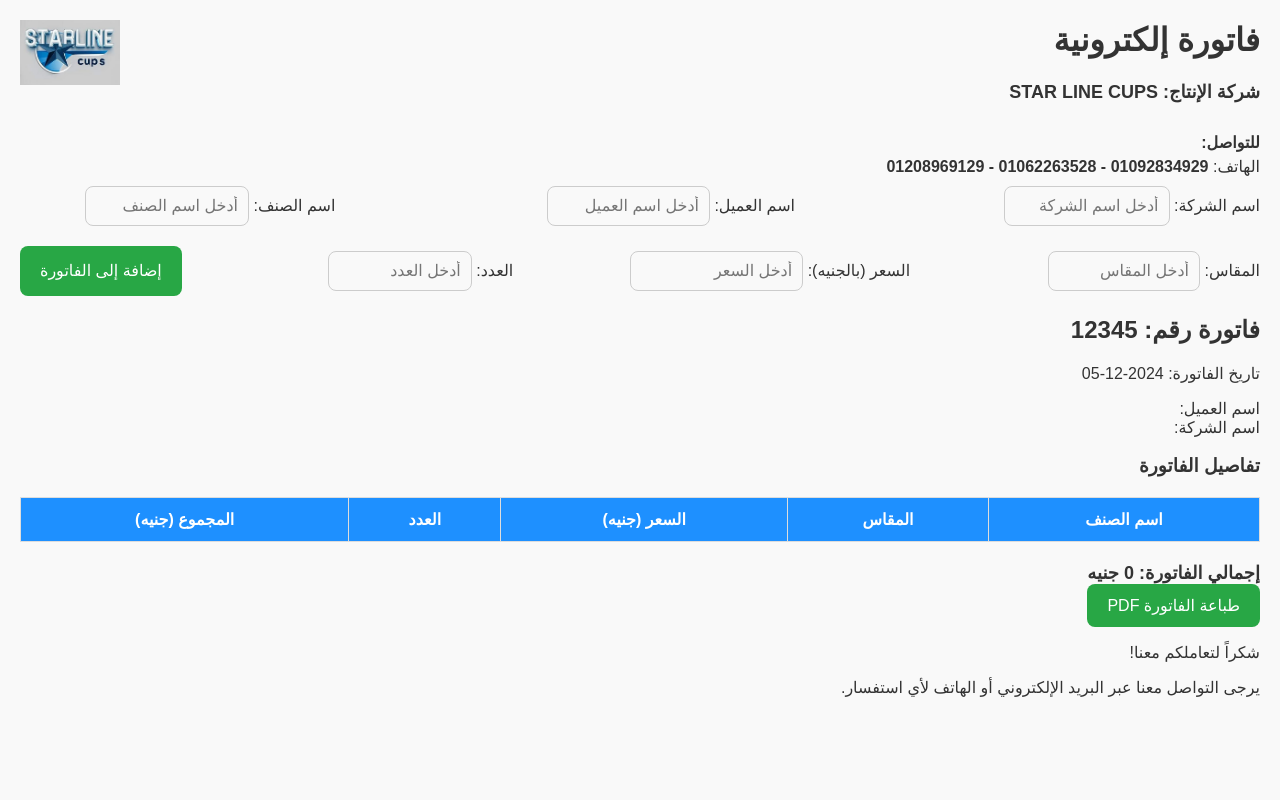
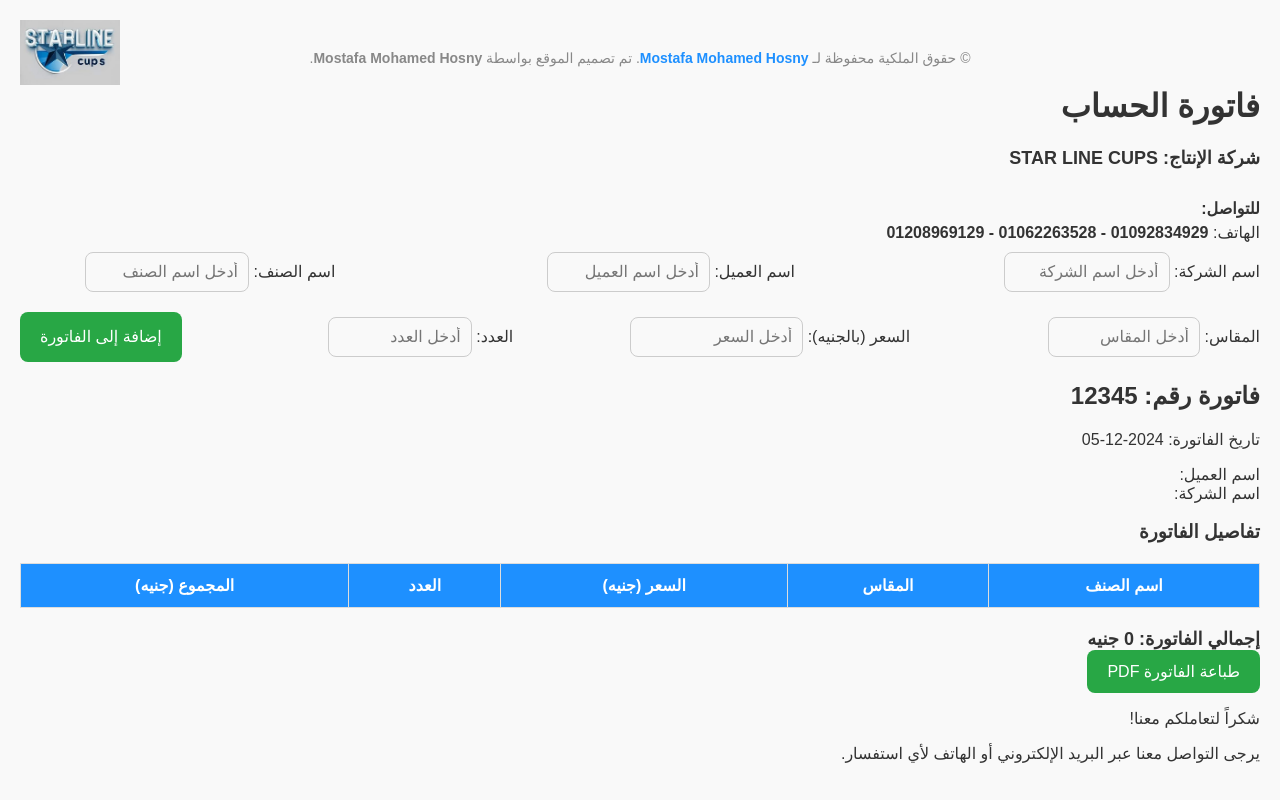
Before and after one commit to tatahosny/STARLINE-CUPS, a plain HTML site: page index.html in a window 1280 px wide. Drawn offline with Linux system fonts and the light colour scheme.

Commit message:
Update index.html

```diff
--- a/index.html
+++ b/index.html
@@ -10,8 +10,14 @@
     <div class="logo-container">
         <img src="logo.jpg" alt="Logo" class="logo">
     </div>
-
-    <h1>فاتورة إلكترونية</h1>
+    <footer style="text-align: center; margin-top: 50px; font-size: 14px; color: #888;">
+        <p>
+            &#169; حقوق الملكية محفوظة لـ <a href="https://www.facebook.com/tata.hosny.7" style="color: #1E90FF; text-decoration: none;" target="_blank"><strong>Mostafa Mohamed Hosny</strong></a>.
+            تم تصميم الموقع بواسطة <strong>Mostafa Mohamed Hosny</strong>.
+        </p>
+    </footer>
+    <h1>فاتورة الحساب</h1>
+        </p>
 
     <!-- اسم الشركة المنتجة (ثابت) -->
     <div class="producer-company">
```
